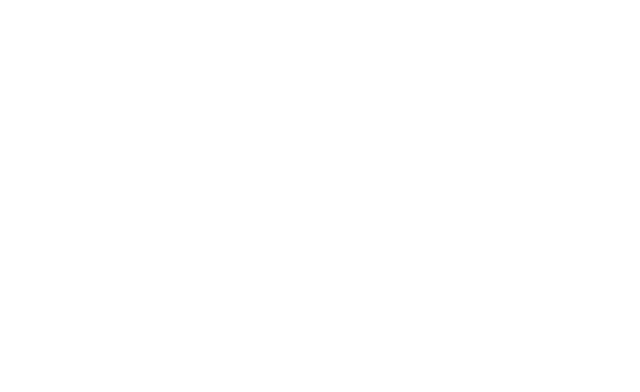
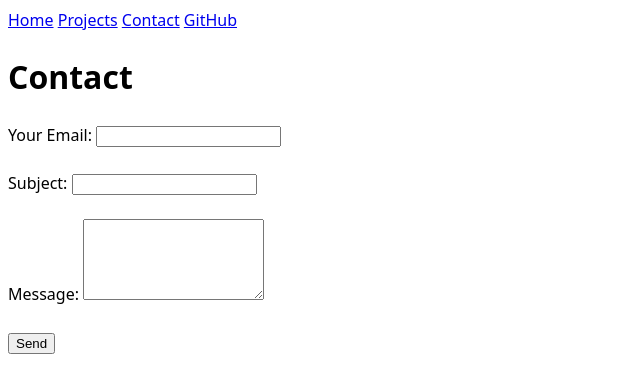
Before and after one commit to desai-k/portfolio, a plain HTML site: page contact/index.html in a window 1280 px wide. Shown: the whole page, without its empty margins (0-640 px from the left). Drawn offline with Linux system fonts and the light colour scheme.

Commit message:
contact updates etc

```diff
--- a/contact/index.html
+++ b/contact/index.html
@@ -0,0 +1,47 @@
+<!DOCTYPE html>
+<html lang="en">
+<head>
+  <meta charset="UTF-8">
+  <title>Contact</title>
+  <link rel="stylesheet" href="../style.css">
+</head>
+<body>
+
+  <nav>
+    <a href="../index.html">Home</a>
+    <a href="../projects/index.html">Projects</a>
+    <a href="../contact/index.html">Contact</a>
+    <a href="https://github.com/desai-k" target="_blank">GitHub</a>
+  </nav>
+
+  <h1>Contact</h1>
+
+  <form action="mailto:ksdesai@ucsd.edu" method="POST" enctype="text/plain">
+
+  <label>
+    Your Email:
+    <input type="email" name="email" required>
+  </label>
+
+  <br><br>
+
+  <label>
+    Subject:
+    <input name="subject" required>
+  </label>
+
+  <br><br>
+
+  <label>
+    Message:
+    <textarea name="body" rows="5" required></textarea>
+  </label>
+
+  <br><br>
+
+  <button>Send</button>
+
+</form>
+
+</body>
+</html>
```
Also changed, not shown: index.html (+7 -0 lines), projects/index.html (+20 -0 lines).
